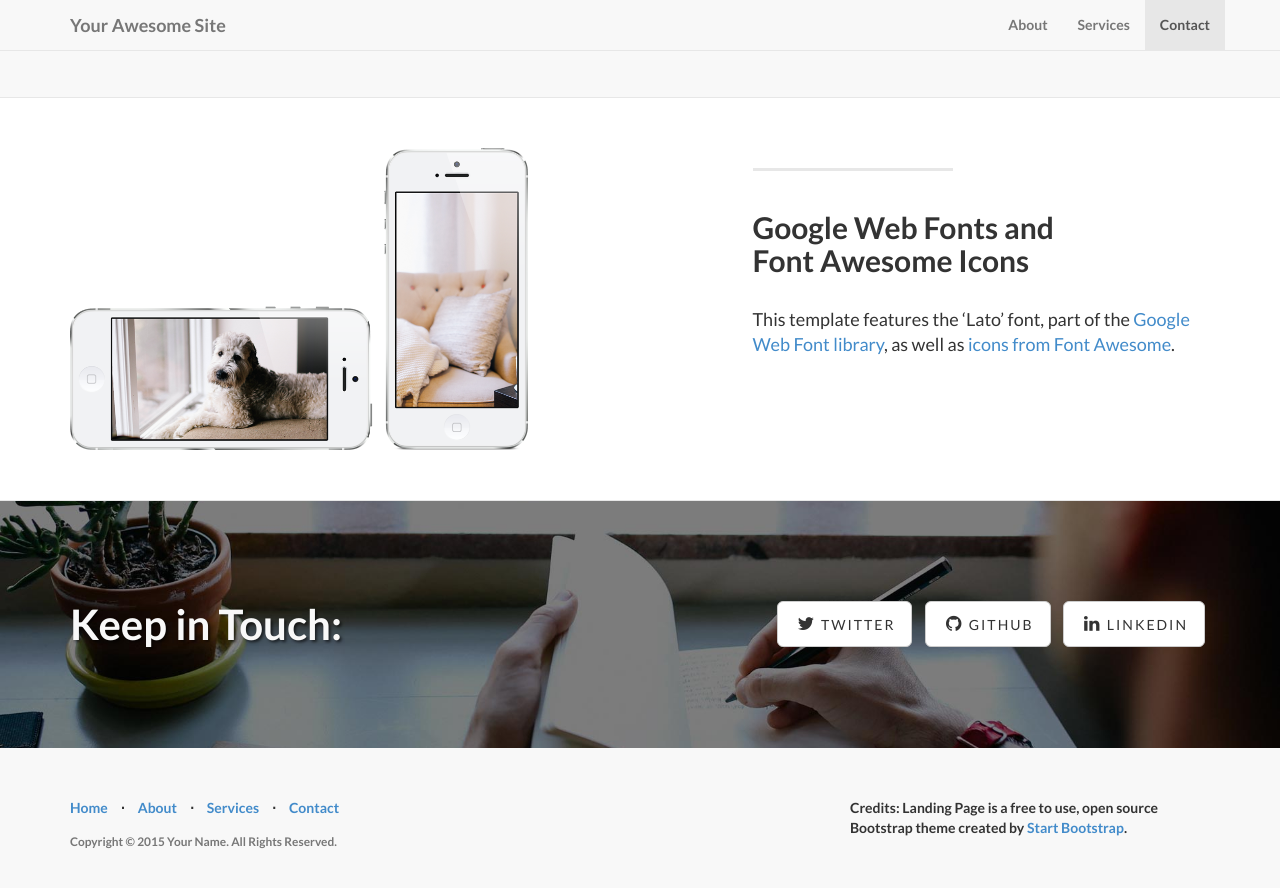
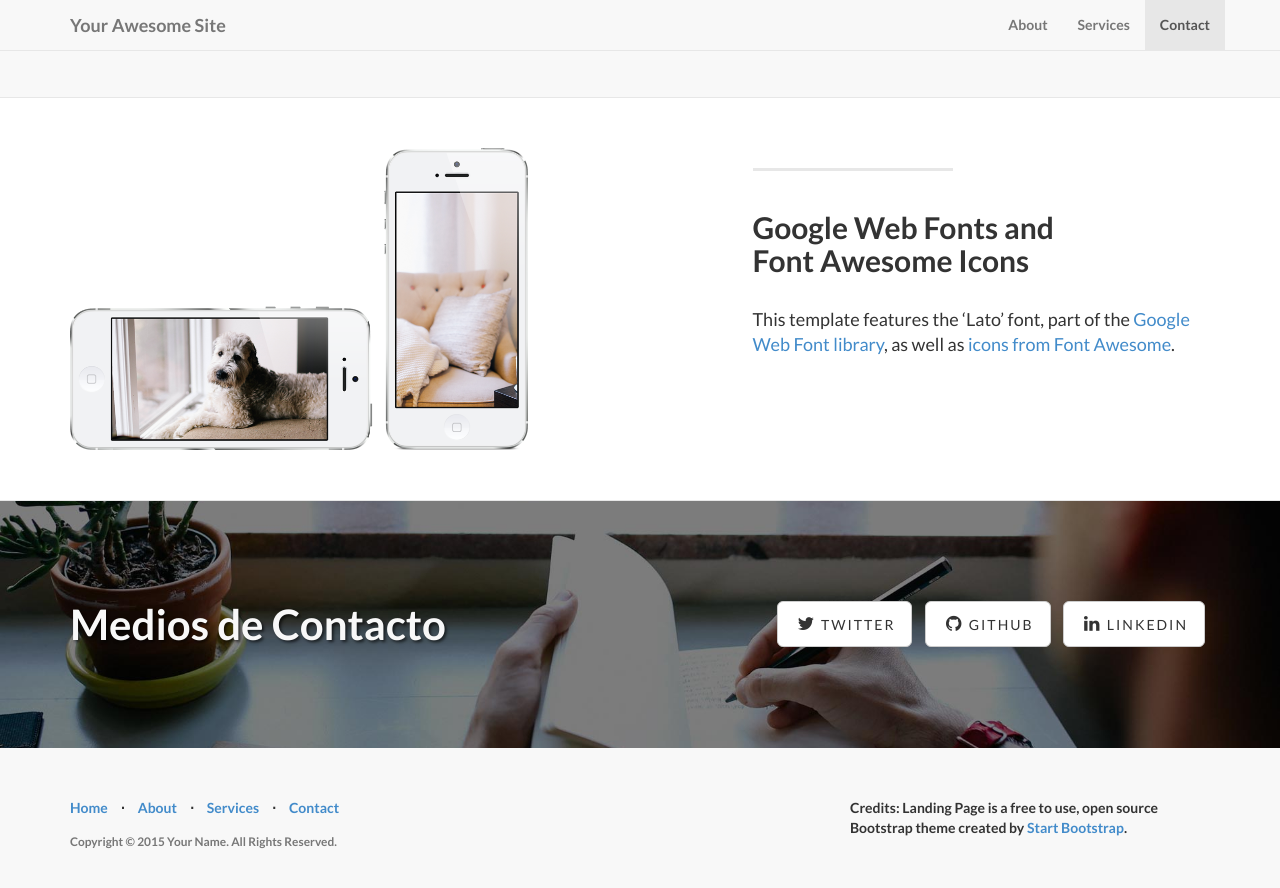
Before and after one commit to PsicologoMiguelCoria/psicologomiguelcoria.github.io, a Jekyll site: the page built from index.html, in a window 1280 px wide and 900 px high, scrolled down 1892 px. Shown: the top 888 px of the window. Built offline with Jekyll 4.4.1, drawn with Linux system fonts in a browser that asks for light colours.

Commit message:
Update contact.html

```diff
--- a/_includes/contact.html
+++ b/_includes/contact.html
@@ -4,7 +4,7 @@
 
 			<div class="row">
 				<div class="col-lg-6">
-					<h2>Keep in Touch:</h2>
+					<h2>Medios de Contacto</h2>
 				</div>
 				<div class="col-lg-6">
 					<ul class="list-inline banner-social-buttons">
```
